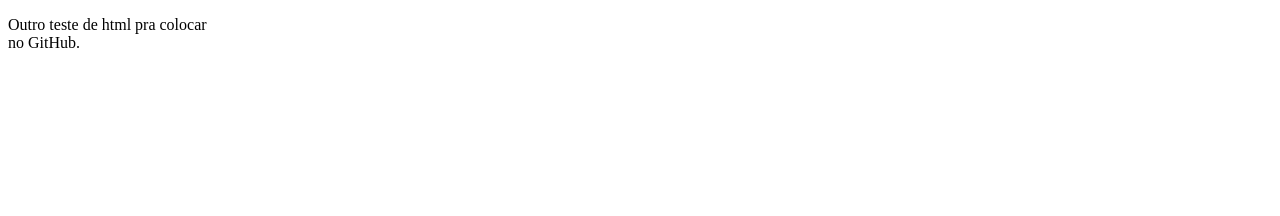
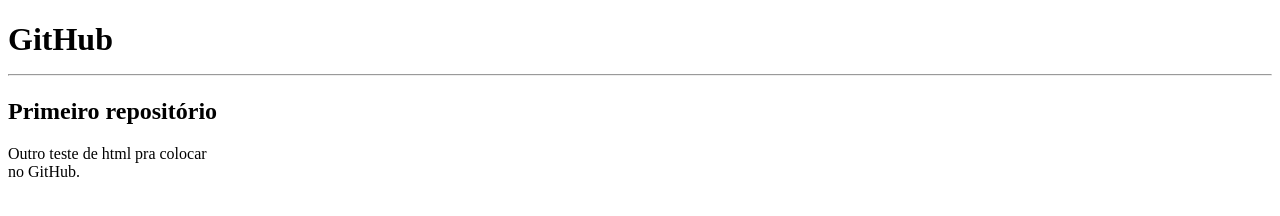
Before and after one commit to natanferreirah/estudogit, a plain HTML site: page index2.html in a window 1280 px wide. Drawn offline with Linux system fonts and the light colour scheme.

Commit message:
Adicionei Títulos

```diff
--- a/index2.html
+++ b/index2.html
@@ -5,6 +5,9 @@
     <meta name="viewport" content="width=device-width, initial-scale=1.0">
     <title>Document</title>
 </head>
+<h1>GitHub <hr>
+</h1>
+<h2>Primeiro repositório</h2>
 <body>
 <p>Outro teste de html pra colocar <br>
 no GitHub.</p>
```
